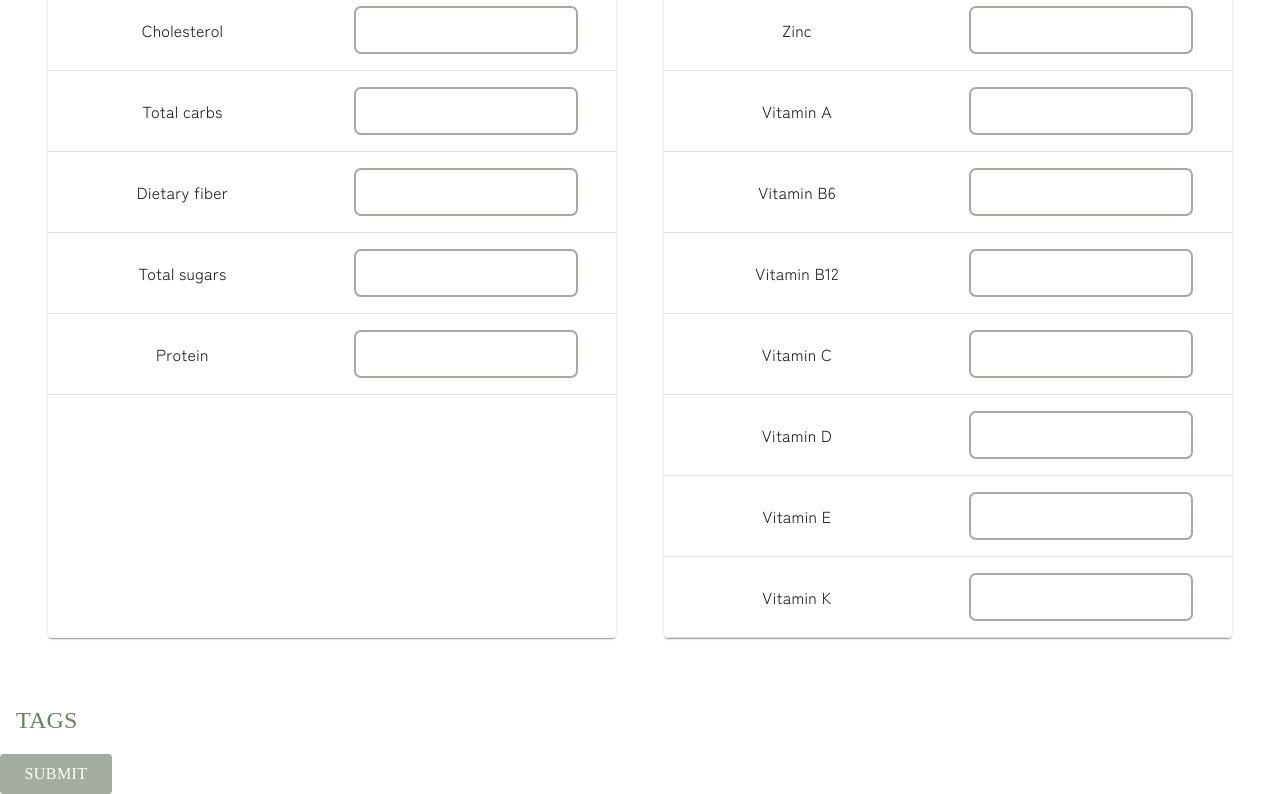
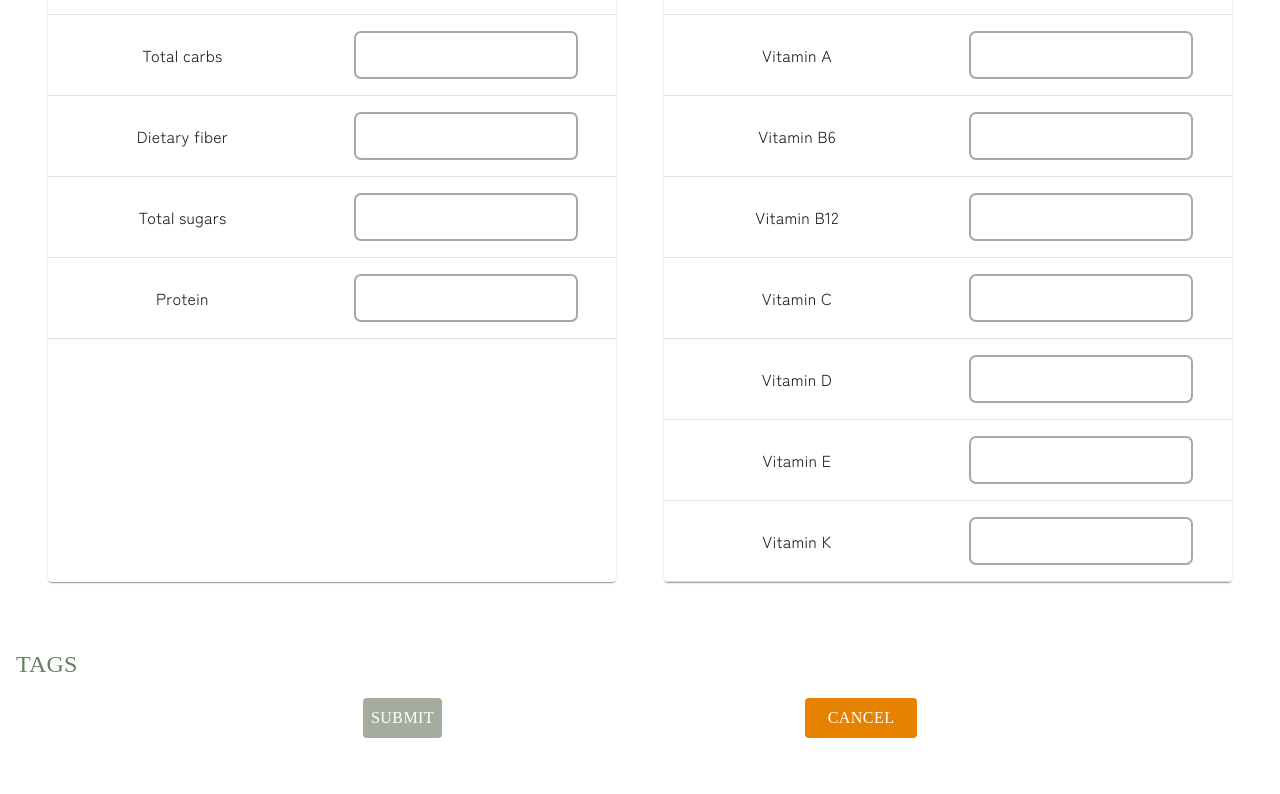
Before and after one commit to oceanesch/easyVeggie, a React (Create React App) app in the folder front/: page /admin/addnewrecord in a window 1280 px wide. Shown: the part 1388-2182 px from the top of the page. Built offline with nearby package versions, Linux system fonts and the light colour scheme; a web font is replaced by a local one.

Commit message:
Adding user feedback to nutritional record form (#12)
* branching the add new record button in the nutritional record list

* adding a error snackbar

```diff
--- a/front/src/admin/nutritional-record/UI/NutritionRecordForm.js
+++ b/front/src/admin/nutritional-record/UI/NutritionRecordForm.js
@@ -16,8 +16,10 @@ import {
   Input,
   FormControl,
   FormHelperText,
+  Grid,
 } from '@mui/material';
 import { MainButton } from '../../../shared/Button/MainButton';
+import { CancelButton } from '../../../shared/Button/CancelButton';
 import camelCase from 'camelcase';
 import { useState } from 'react';
 import { nutritionalRecordValidator } from '../helpers/nutritional-record-validator';
@@ -71,6 +73,7 @@ const NutritionRecordForm = (props) => {
     onSubmit: async (values) => {
       console.log(values);
       props.onSubmit({ ...values, uploadedImage });
+      formik.resetForm();
     },
   });
 
@@ -232,7 +235,14 @@ const NutritionRecordForm = (props) => {
         <Typography component="h2" className={sharedClasses.subTitle}>
           TAGS
         </Typography>
-        <MainButton type="submit">Submit</MainButton>
+        <Grid container className={classes.actionButtonSection}>
+          <Grid item>
+            <MainButton type="submit">Submit</MainButton>
+          </Grid>
+          <Grid item>
+            <CancelButton>Cancel</CancelButton>
+          </Grid>
+        </Grid>
       </form>
     </StyledEngineProvider>
   );
--- a/front/src/admin/nutritional-record/UI/NutritionRecordForm.module.css
+++ b/front/src/admin/nutritional-record/UI/NutritionRecordForm.module.css
@@ -53,3 +53,9 @@
     border-radius: 7px;
     height: 3rem;
   }
+
+  .actionButtonSection {
+    display: flex;
+    justify-content: space-evenly;
+    margin-bottom: 3rem;
+  }
--- a/front/src/admin/nutritional-record/features/NutritionRecordCreate.js
+++ b/front/src/admin/nutritional-record/features/NutritionRecordCreate.js
@@ -1,8 +1,14 @@
+import { Alert, Snackbar } from '@mui/material';
+import React, { useState } from 'react';
 import { createNutritionalRecord } from '../../../api-client/nutritional-record/nutritional-record.api';
 import NutritionRecordForm from '../UI/NutritionRecordForm';
 
 const NutritionRecordCreate = () => {
-  const onSubmitHandler = async ({uploadedImage, ...nutritionalRecord}) => {
+  const [openSuccessSnackBar, setSuccessOpenSnackBar] = useState(false);
+  const [openErrorSnackBar, setErrorOpenSnackBar] = useState(false);
+  const [SuccessSnackBarMessage, setSuccessSnackBarMessage] = useState('');
+
+  const onSubmitHandler = async ({ uploadedImage, ...nutritionalRecord }) => {
     console.log(nutritionalRecord);
     const formData = new FormData();
     Object.entries(nutritionalRecord).forEach(([key, value]) => {
@@ -13,13 +19,31 @@ const NutritionRecordCreate = () => {
     try {
       const createResponse = await createNutritionalRecord(formData);
       console.log(createResponse.data.message);
+      setSuccessOpenSnackBar(true);
+      setSuccessSnackBarMessage(createResponse.data.message);
+      setTimeout(() => {
+        setSuccessOpenSnackBar(false);
+      }, 15000);
     } catch (error) {
-      console.error(error);
-      //TODO: user message: Something went wrong
+      console.log(error);
+      setErrorOpenSnackBar(true);
+      setTimeout(() => {
+        setErrorOpenSnackBar(false);
+      }, 15000);
     }
   };
 
-  return <NutritionRecordForm onSubmit={onSubmitHandler} />;
+  return (
+    <React.Fragment>
+      <NutritionRecordForm onSubmit={onSubmitHandler} />
+      <Snackbar open={openSuccessSnackBar} autoHideDuration={15000}>
+        <Alert severity="success">{SuccessSnackBarMessage}</Alert>
+      </Snackbar>
+      <Snackbar open={openErrorSnackBar} autoHideDuration={15000}>
+        <Alert severity="error">Something went wrong. Record creation failed.</Alert>
+      </Snackbar>
+    </React.Fragment>
+  );
 };
 
 export default NutritionRecordCreate;
--- a/front/src/admin/nutritional-record/pages/NutritionRecordListPage.js
+++ b/front/src/admin/nutritional-record/pages/NutritionRecordListPage.js
@@ -1,4 +1,5 @@
 import { StyledEngineProvider } from '@mui/material/styles';
+import { Link as RouterLink } from 'react-router-dom';
 import sharedClasses from '../../../shared/sharedCss.module.css';
 import { Typography, Grid } from '@mui/material';
 import { SearchBar } from '../../../shared/SearchBar/SearchBar';
@@ -15,7 +16,9 @@ const NutritionRecordListPage = () => {
         <Grid item className={sharedClasses.searchSection}>
           <SearchBar />
         </Grid>
-        <MainButton>ADD A NEW RECORD</MainButton>
+        <RouterLink to="/admin/addnewrecord" className={sharedClasses.noLink}>
+          <MainButton>ADD A NEW RECORD</MainButton>
+        </RouterLink>
       </Grid>
       <NutritionRecordList />
     </StyledEngineProvider>
--- a/front/src/shared/Button/MainButton.module.css
+++ b/front/src/shared/Button/MainButton.module.css
@@ -3,7 +3,6 @@
   color: white;
   font-size: 1rem;
   font-family: 'Yuji Syuku';
-  width: 7rem;
   height: 2rem;
 }
 
--- a/front/src/shared/sharedCss.module.css
+++ b/front/src/shared/sharedCss.module.css
@@ -28,6 +28,26 @@
   display: flex;
   justify-content: center;
   margin: 1rem 0;
+}
+
+@media (min-width: 950px) {
+  .mainTitle {
+    font-size: 3.5rem;
+  }
+  .subTitle {
+    font-size: 1.5rem;
+  }
+  .mainText {
+    font-size: 1.2rem;
+  }
+
+  .searchSection {
+    width: 100vw;
+  }
+
+  .searchBar {
+    width: 50%;
+  }
 }
 
 .searchBar {
@@ -64,15 +84,3 @@
   text-align: justify;
   padding: 1.2rem;
 }
-
-@media (min-width: 950px) {
-  .mainTitle {
-    font-size: 3.5rem;
-  }
-  .subTitle {
-    font-size: 1.5rem;
-  }
-  .mainText {
-    font-size: 1.2rem;
-  }
-}
```
